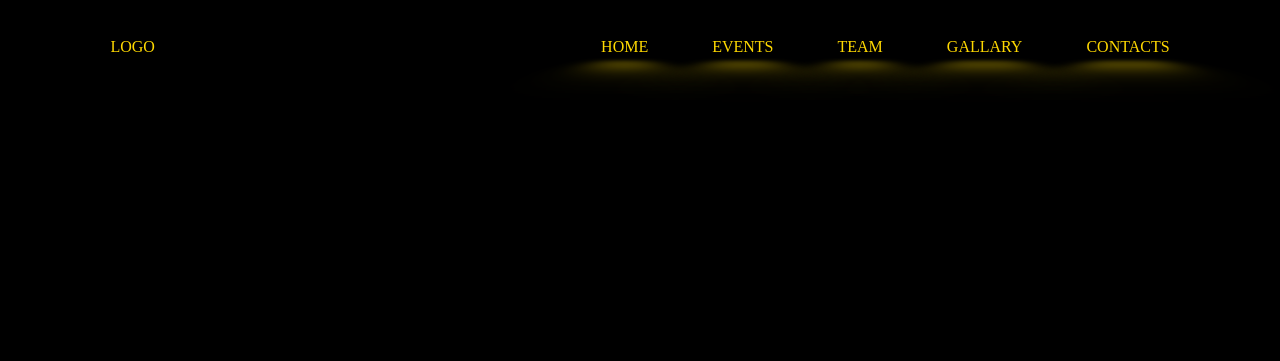
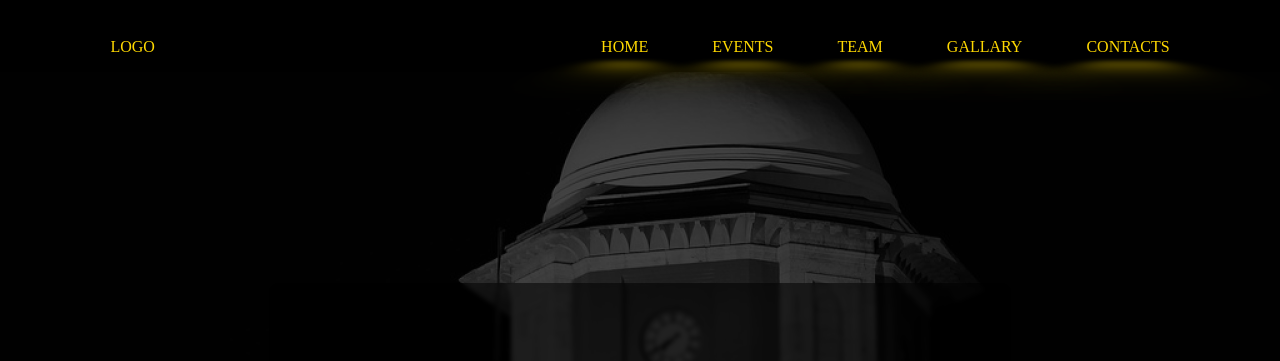
Before and after one commit to Jg-07/SME, a website built with Vite: page index.html in a window 1280 px wide. Shown: the top 361 px of the page. Built offline with nearby package versions, Linux system fonts and the light colour scheme; files whose address does not match are found by name; a web font is replaced by a local one.

Commit message:
small
Signed-off-by: jaias <jaiastrobaskar@gmail.com>

```diff
--- a/style.css
+++ b/style.css
@@ -3,7 +3,7 @@
 
 
 body {
-  background: url("./Frame\ 1.png");
+  background: url("./backG.png");
   background-repeat: no-repeat;
   background-color: black;
   display: flex;
```
